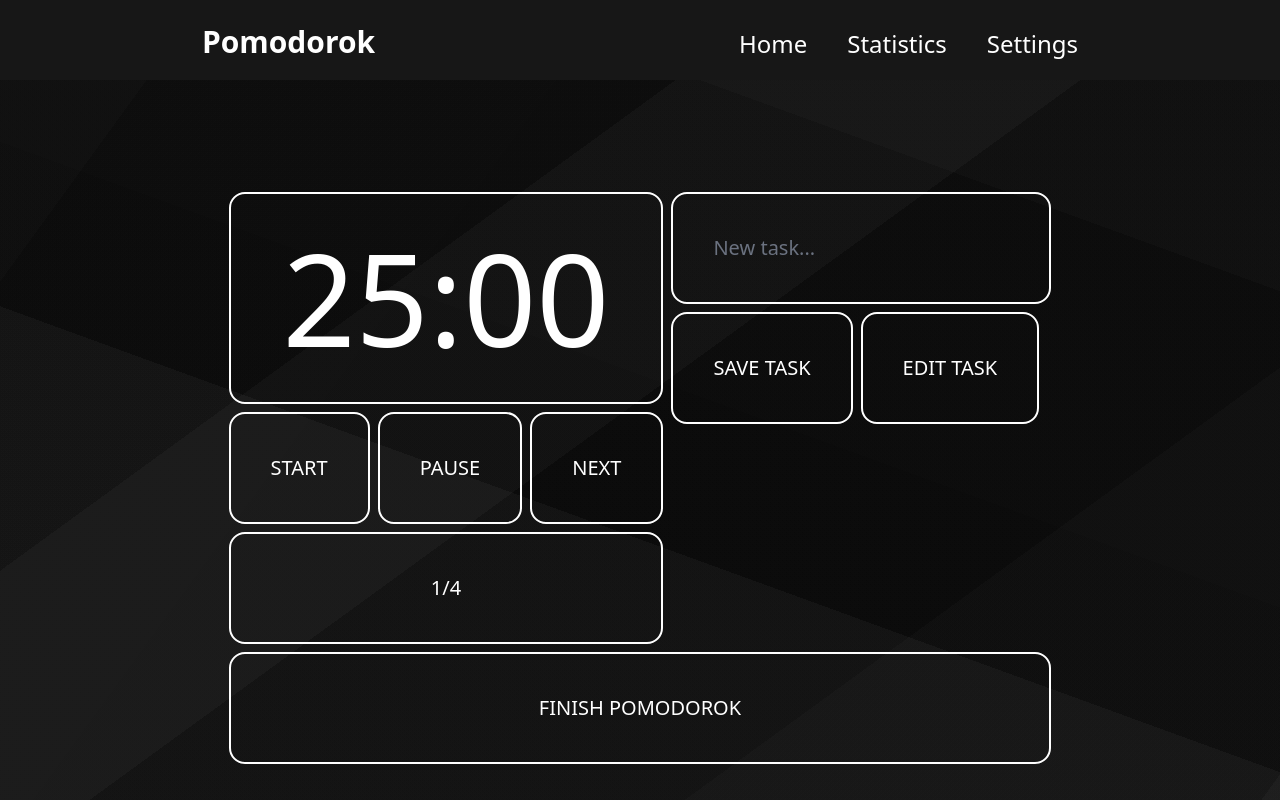
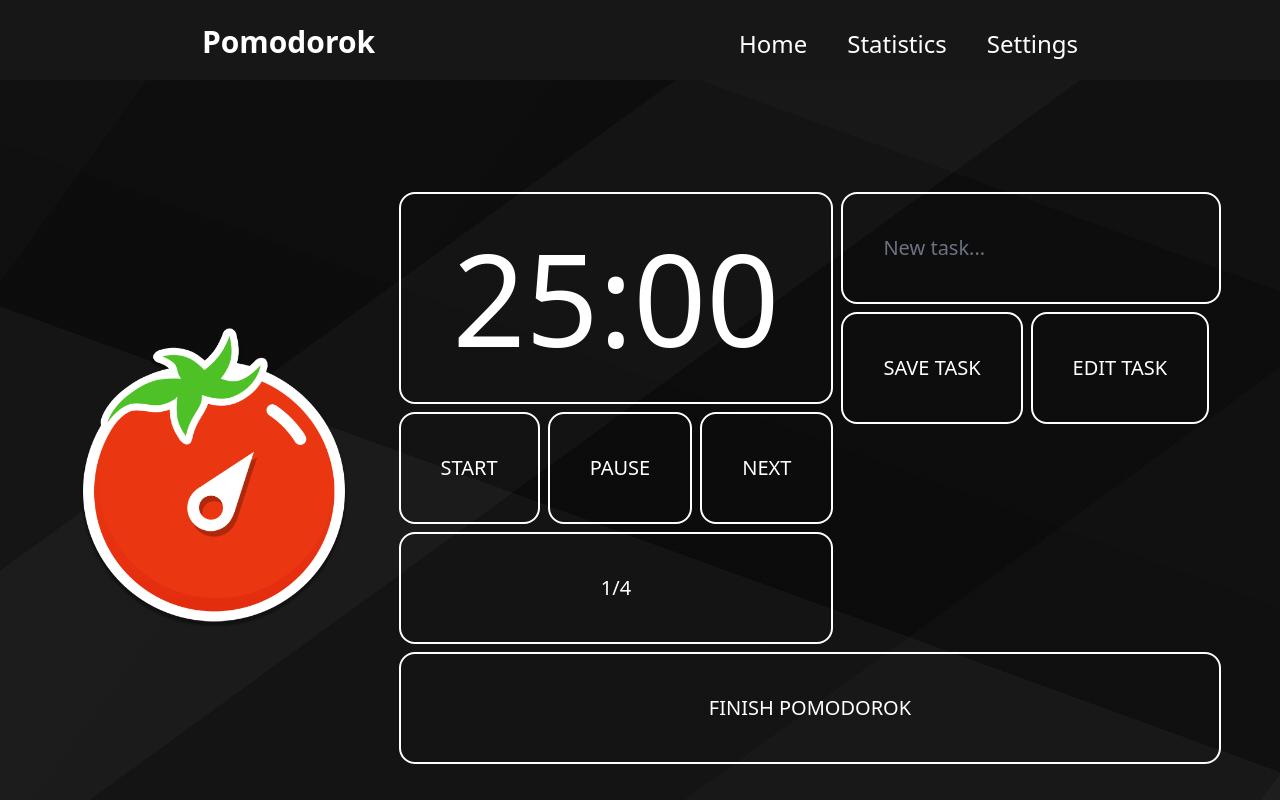
Before and after one commit to gerardmorte/Pomodorok, a Next.js app in the folder pomodorok/: page / in a window 1280 px wide. Built offline with nearby package versions, Linux system fonts and the light colour scheme.

Commit message:
feat: add pomodoro Image

```diff
--- a/pomodorok/pages/index.js
+++ b/pomodorok/pages/index.js
@@ -1,6 +1,7 @@
 import Head from "next/head";
 import Header from "../components/Header";
 import Timer from "../components/Pomodoro";
+import Image from "next/image";
 
 export default function Home() {
   return (
@@ -13,7 +14,8 @@ export default function Home() {
       </Head>
       <main className="h-screen">
         <Header />
-        <div className="flex items-center justify-center mt-28">
+        <div className="flex items-center mt-28 gap-10 justify-center">
+          <Image src="/pomodoro.png" width={300} height={300} alt="Pomodoro" />
           <Timer />
         </div>
       </main>
```
Also changed, not shown: pomodorok/public/pomodoro.png (added).
